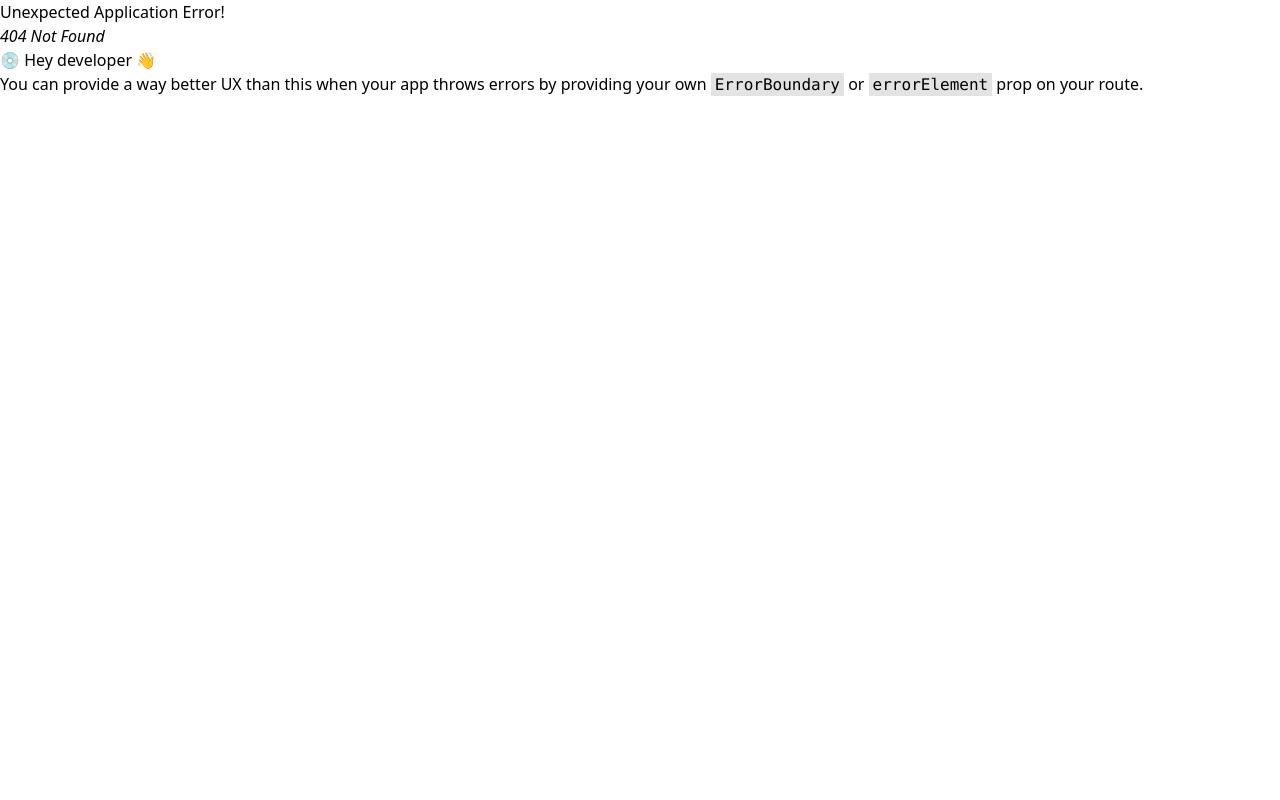
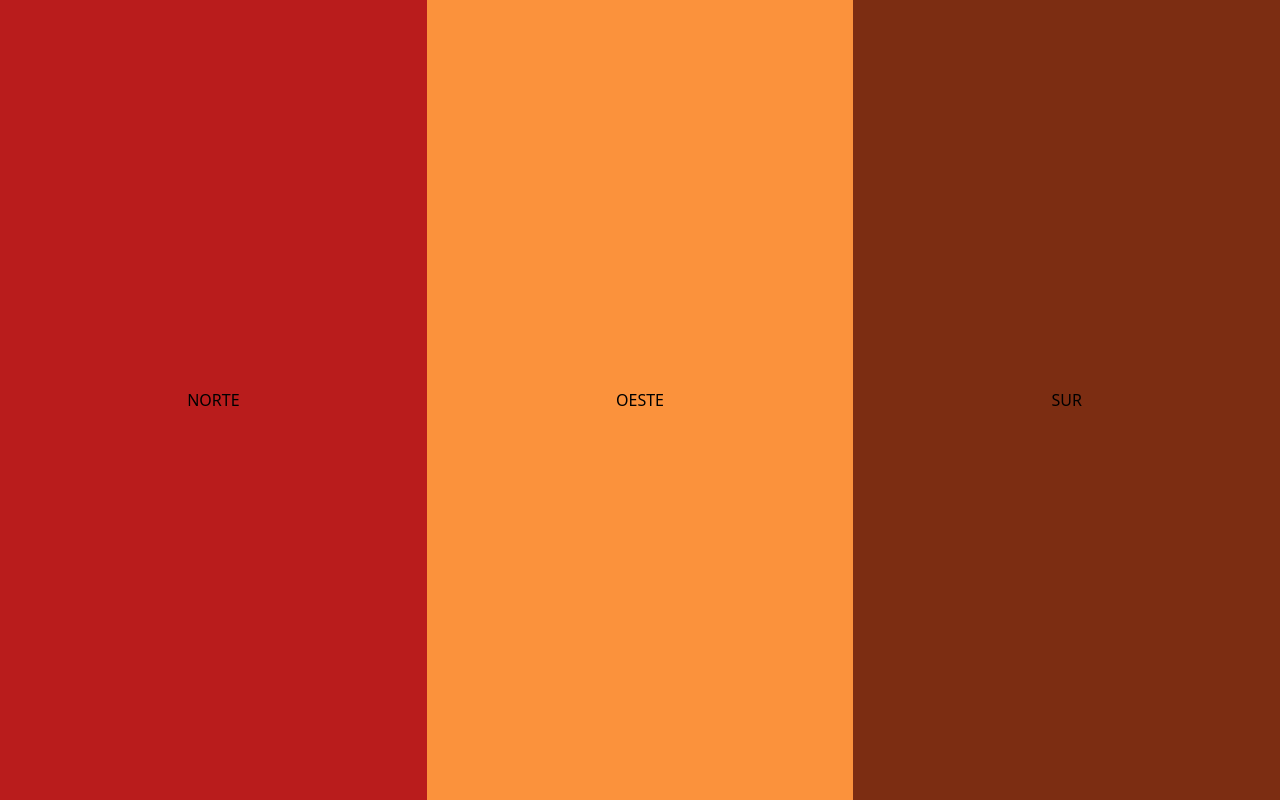
Before and after one commit to NachoXS15/fit-interactive, a React (Vite) app: page /map/menu in a window 1280 px wide. Before the commit this address had no page. Built offline with nearby package versions, Linux system fonts and the light colour scheme; a web font is replaced by a local one.

Commit message:
starting map

```diff
--- a/src/pages/App.tsx
+++ b/src/pages/App.tsx
@@ -6,7 +6,7 @@ export default function App() {
       className="w-full min-h-screen px-10 pt-32 bg-cover bg-center font-bold bg-no-repeat flex items-center justify-center gap-10 text-white"
       style={{ backgroundImage: 'url("/assets/bg_inicio.jpg")', fontFamily: 'franklin-gothic-atf, sans-serif;' }}
     >
-      <NavLink to="/" className="w-1/4 h-52 active:scale-110 transition flex items-center justify-center text-3xl rounded-3xl bg-indigo-500">
+      <NavLink to="/map/menu" className="w-1/4 h-52 active:scale-110 transition flex items-center justify-center text-3xl rounded-3xl bg-indigo-500">
         <h2>MAPA INTERACTIVO</h2>
       </NavLink>
       <NavLink to="/ruleta" className="w-1/4 h-52 active:scale-110 transition flex items-center justify-center text-3xl rounded-3xl bg-indigo-500">
--- /dev/null
+++ b/src/pages/map/MapMenu.tsx
@@ -0,0 +1,17 @@
+import { NavLink } from "react-router-dom";
+
+export default function MapMenu() {
+  return (
+    <div className="w-full min-h-screen flex items-center justify-center">
+        <NavLink className="w-1/3 min-h-screen flex items-center justify-center bg-red-700">
+            <h2>NORTE</h2>
+        </NavLink>
+        <NavLink className="w-1/3 min-h-screen flex items-center justify-center bg-orange-400">
+            <h2>OESTE</h2>
+        </NavLink>
+        <NavLink className="w-1/3 min-h-screen flex items-center justify-center bg-orange-900">
+            <h2>SUR</h2>
+        </NavLink>
+    </div>
+  )
+}
--- /dev/null
+++ b/src/pages/map/North.tsx
@@ -0,0 +1,6 @@
+
+export default function North() {
+  return (
+    <div>North</div>
+  )
+}
--- /dev/null
+++ b/src/pages/map/South.tsx
@@ -0,0 +1,5 @@
+export default function South() {
+  return (
+    <div>South</div>
+  )
+}
--- /dev/null
+++ b/src/pages/map/West.tsx
@@ -0,0 +1,7 @@
+
+
+export default function West() {
+  return (
+    <div>West</div>
+  )
+}
```
Also changed, not shown: src/main.tsx (+22 -1 lines).
